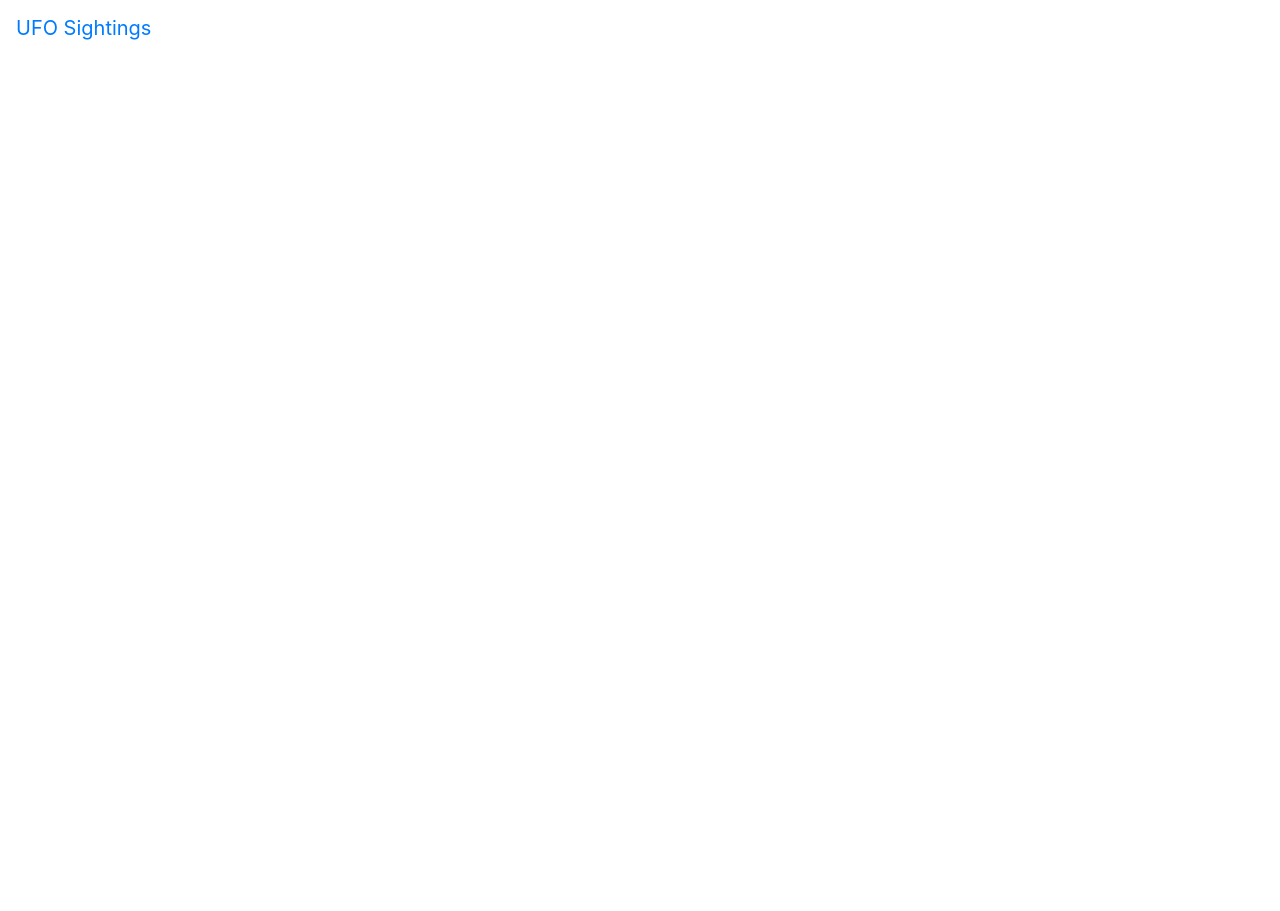
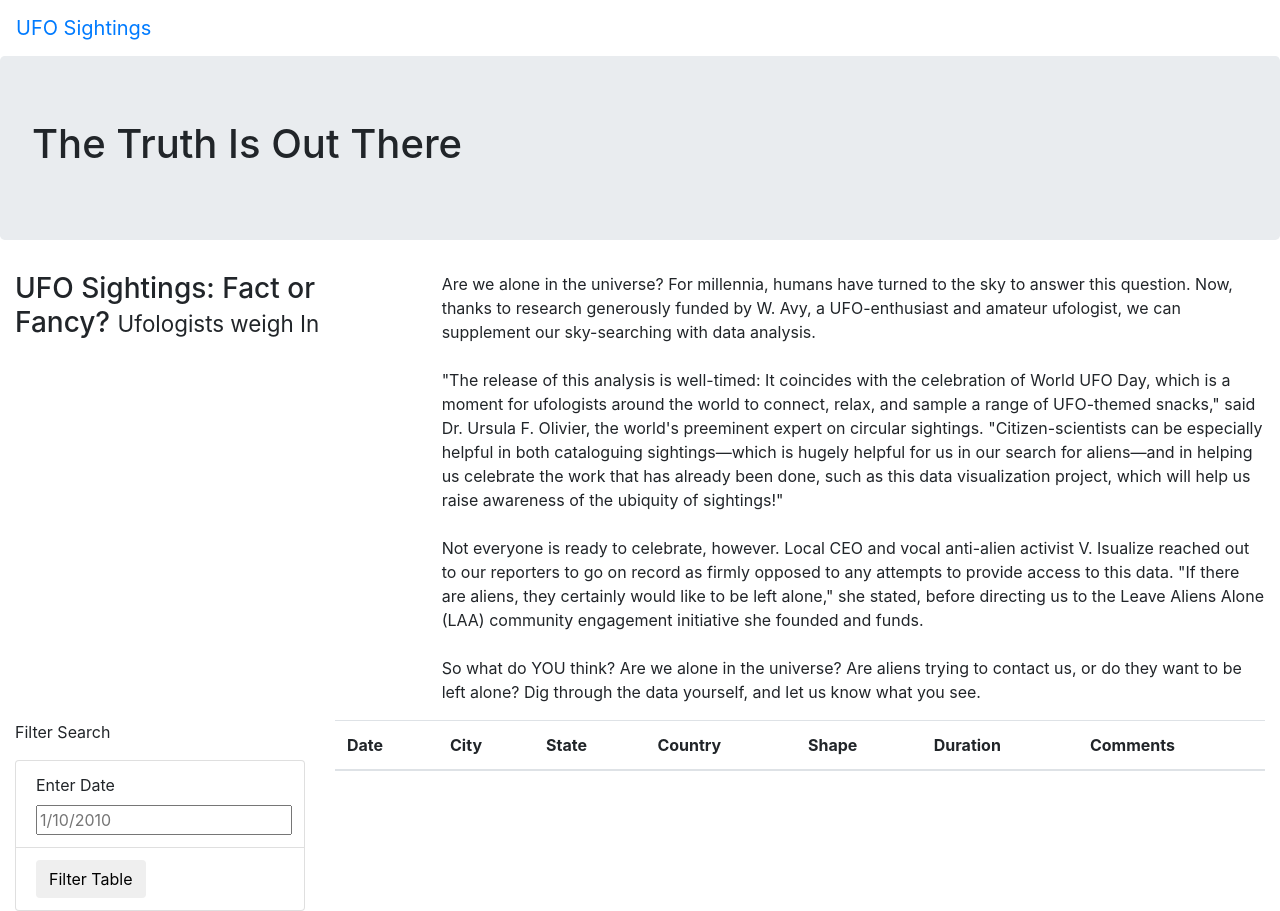
Before and after one commit to Twes999/UFOs, a plain HTML site: page index.html in a window 1280 px wide. Before the commit the page ends 800 px from the top, so only its background shows below. Drawn offline with nearby package versions, Linux system fonts and the light colour scheme.

Commit message:
phase one of html complete.

```diff
--- a/index.html
+++ b/index.html
@@ -19,5 +19,56 @@
             <a class="navbar-brand" href="index.html">UFO Sightings</a>
         </nav>
     </div>
+    <div class="jumbotron">
+        <h1>The Truth Is Out There</h1>
+    </div>
+    <div class="container-fluid">
+        <div class="row">
+            <div class="col-md-4">
+                <h3>UFO Sightings: Fact or Fancy? <small>Ufologists weigh In</small></h3>
+            </div>
+            <div class="col-md-8">
+                <p>Are we alone in the universe? For millennia, humans have turned to the sky to answer this question. Now, thanks to research generously funded by W. Avy, a UFO-enthusiast and amateur ufologist, we can supplement our sky-searching with data analysis.
+                    <br><br>"The release of this analysis is well-timed: It coincides with the celebration of World UFO Day, which is a moment for ufologists around the world to connect, relax, and sample a range of UFO-themed snacks," said Dr. Ursula F. Olivier, the world's preeminent expert on circular sightings. "Citizen-scientists can be especially helpful in both cataloguing sightings—which is hugely helpful for us in our search for aliens—and in helping us celebrate the work that has already been done, such as this data visualization project, which will help us raise awareness of the ubiquity of sightings!"
+                    <br><br>Not everyone is ready to celebrate, however. Local CEO and vocal anti-alien activist V. Isualize reached out to our reporters to go on record as firmly opposed to any attempts to provide access to this data. "If there are aliens, they certainly would like to be left alone," she stated, before directing us to the Leave Aliens Alone (LAA) community engagement initiative she founded and funds.
+                    <br><br>So what do YOU think? Are we alone in the universe? Are aliens trying to contact us, or do they want to be left alone? Dig through the data yourself, and let us know what you see.
+                </p>
+            </div>
+        </div>
+    </div>
+    <div class="container-fluid">
+        <div class="row">
+            <div class="col-md-3">
+                <form>
+                    <p>Filter Search</p>
+                </form>
+                <ul class="list-group">
+                    <li class="list-group-item">
+                        <label for="date">Enter Date</label>
+                        <input type="text" placeholder="1/10/2010" id="datetime" />
+                    </li>
+                    <li class="list-group-item">
+                        <button id="filter-btn" type="button" class="btn btn-default">Filter Table</button>
+                    </li>
+                </ul>
+            </div>
+            <div class="col-md-9">
+                <table class="table table-striped">
+                    <thead>
+                        <tr>
+                            <th>Date</th>
+                            <th>City</th>
+                            <th>State</th>
+                            <th>Country</th>
+                            <th>Shape</th>
+                            <th>Duration</th>
+                            <th>Comments</th>
+                        </tr>
+                    </thead>
+                    <tbody></tbody>
+                </table>
+            </div>
+        </div>
+    </div>
 </body>
 </html>
```
